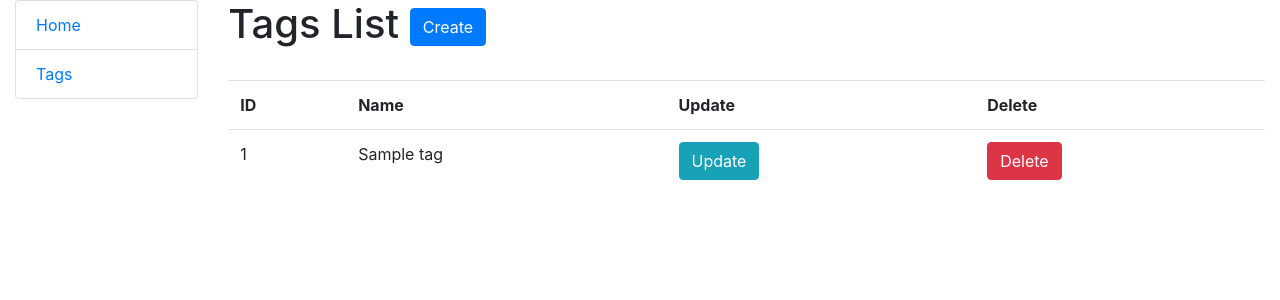
After one commit to Wenhun/todo_list, a Django app: page /tags/ in a window 1280 px wide. The commit adds this page. Shown: the top 300 px of the page. Run offline with Django 5.2, Linux system fonts and the light colour scheme; tables that the repository leaves empty hold one stand-in row (values such as "Sample post"); some libraries are stand-ins or nearby versions.

Commit message:
add tag list page add tag create, update, delete pages/views

```diff
--- a/templates/includes/sidebar.html
+++ b/templates/includes/sidebar.html
@@ -1,4 +1,4 @@
 <ul class="sidebar-nav list-group">
   <li class="list-group-item"><a href="{% url 'index' %}">Home</a></li>
-  <li class="list-group-item"><a href="#">Tags</a></li>
+  <li class="list-group-item"><a href="{% url 'tag-list' %}">Tags</a></li>
 </ul>
--- /dev/null
+++ b/templates/todo_list_app/tag_list.html
@@ -0,0 +1,49 @@
+{% extends "base.html" %}
+{% load crispy_forms_filters %}
+
+{% block content %}
+  <h1>
+    Tags List
+    <a href="{% url 'tag-create' %}" class="btn btn-primary link-to-page">
+      Create
+    </a>
+  </h1>
+
+  <br>
+
+  {% if tag_list %}
+    <table class="table">
+      <tr>
+        <th>ID</th>
+        <th>Name</th>
+        <th>Update</th>
+        <th>Delete</th>
+      </tr>
+
+      {% for tag in tag_list %}
+        <tr>
+          <td>
+              {{ tag.id }}
+          </td>
+          <td>
+              {{ tag.name }}
+          </td>
+          <td>
+              <a class="btn btn-info" href="{% url 'tag-update' pk=tag.pk %}">
+                Update
+              </a>
+            </td>
+            <td>
+              <a class="btn btn-danger"
+                href="{% url 'tag-delete' pk=tag.pk %}">
+                Delete
+              </a>
+            </td>
+        </tr>
+      {% endfor %}
+    </table>
+
+  {% else %}
+      <p>There are no tags</p>
+  {% endif %}
+{% endblock %}
--- a/todo_list/urls.py
+++ b/todo_list/urls.py
@@ -18,7 +18,14 @@ Including another URLconf
 from django.contrib import admin
 from django.urls import path
 
-from todo_list_app.views import TaskListView, TaskCreateView, TaskUpdateView, TaskDeleteView
+from todo_list_app.views import (TaskListView,
+                                 TaskCreateView,
+                                 TaskUpdateView,
+                                 TaskDeleteView,
+                                 TagListView,
+                                 TagCreateView,
+                                 TagUpdateView,
+                                 TagDeleteView)
 
 urlpatterns = [
     path("admin/", admin.site.urls),
@@ -26,4 +33,8 @@ urlpatterns = [
     path("tasks/create", TaskCreateView.as_view(), name="task-create"),
     path("tasks/<int:pk>/update", TaskUpdateView.as_view(), name="task-update"),
     path("tasks/<int:pk>/delete", TaskDeleteView.as_view(), name="task-delete"),
+    path("tags/", TagListView.as_view(), name="tag-list"),
+    path("tags/create", TagCreateView.as_view(), name="tag-create"),
+    path("tags/<int:pk>/update", TagUpdateView.as_view(), name="tag-update"),
+    path("tags/<int:pk>/delete", TagDeleteView.as_view(), name="tag-delete"),
 ]
--- a/todo_list_app/forms.py
+++ b/todo_list_app/forms.py
@@ -16,3 +16,9 @@ class TaskForm(forms.ModelForm):
             "deadline",
             "tag"
         ]
+
+
+class TagForm(forms.ModelForm):
+    class Meta:
+        model = Tag
+        fields = "__all__"
--- a/todo_list_app/views.py
+++ b/todo_list_app/views.py
@@ -1,8 +1,8 @@
 from django.urls import reverse_lazy
 from django.views.generic import ListView, CreateView, UpdateView, DeleteView
 
-from todo_list_app.forms import TaskForm
-from todo_list_app.models import Task
+from todo_list_app.forms import TaskForm, TagForm
+from todo_list_app.models import Task, Tag
 
 
 class TaskListView(ListView):
@@ -26,3 +26,24 @@ class TaskUpdateView(UpdateView):
 class TaskDeleteView(DeleteView):
     model = Task
     success_url = reverse_lazy("index")
+
+
+class TagListView(ListView):
+    model = Tag
+    template_name = "todo_list_app/tag_list.html"
+
+class TagCreateView(CreateView):
+    model = Tag
+    form_class = TagForm
+    success_url = reverse_lazy("tag-list")
+
+
+class TagUpdateView(UpdateView):
+    model = Tag
+    form_class = TagForm
+    success_url = reverse_lazy("tag-list")
+
+
+class TagDeleteView(DeleteView):
+    model = Tag
+    success_url = reverse_lazy("tag-list")
```
Also changed, not shown: templates/todo_list_app/tag_confirm_delete.html (added, +10 -0 lines), templates/todo_list_app/tag_form.html (added, +12 -0 lines).
